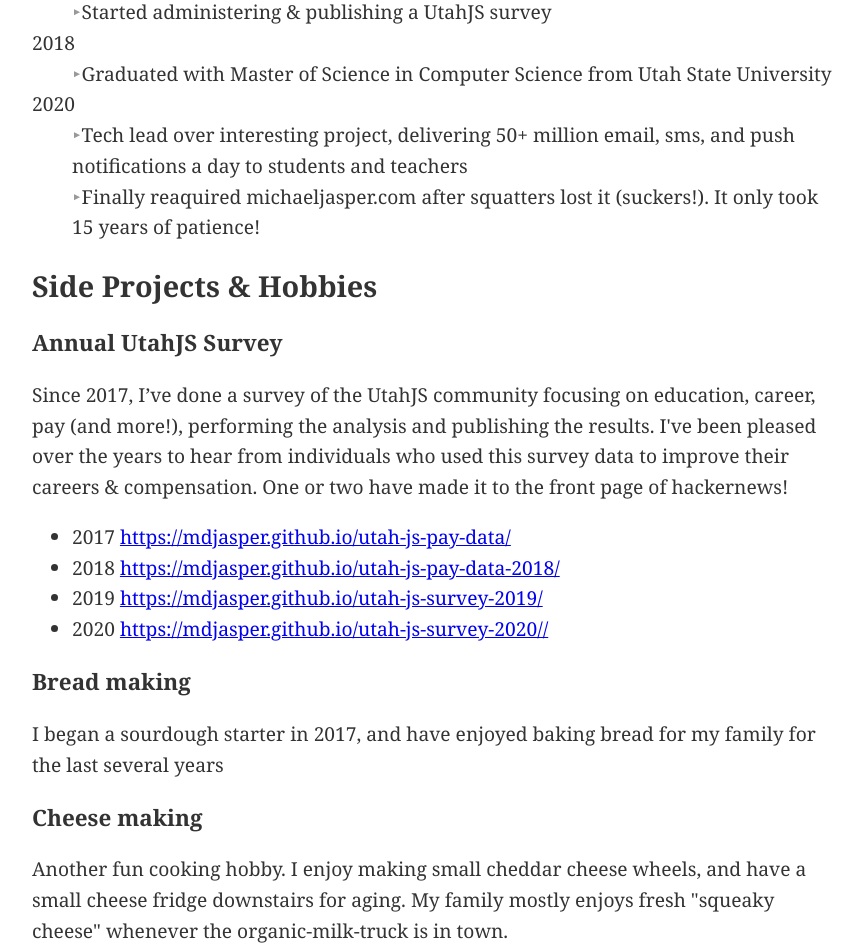
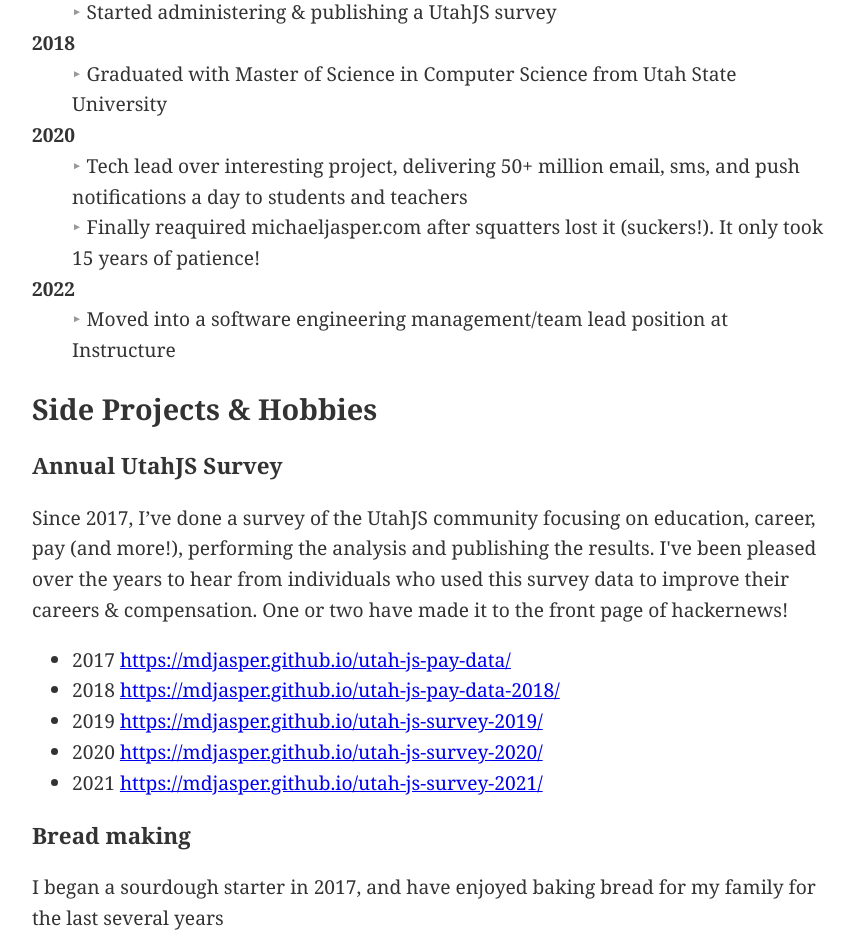
Before and after one commit to mdjasper/michaeljasper.com, a plain HTML site: page index.html in a window 1280 px wide. Shown: the part 1642-2592 px from the top of the page, without its empty margins (208-1071 px from the left). Drawn offline with Linux system fonts and the light colour scheme.

Commit message:
added new survey, experience

```diff
--- a/index.html
+++ b/index.html
@@ -26,8 +26,12 @@
       h1,h2,h3{
         line-height:1.3em;
       }
+      dt{
+        font-weight:bold;
+      }
       dd:before{
         content: "‣";
+        margin-right:5px;
         color: #999;
       }
       .header img{
@@ -111,6 +115,8 @@
       <dt>2020</dt>
       <dd>Tech lead over interesting project, delivering 50+ million email, sms, and push notifications a day to students and teachers</dd>
       <dd>Finally reaquired michaeljasper.com after squatters lost it (suckers!). It only took 15 years of patience!</dd>
+      <dt>2022</dt>
+      <dd>Moved into a software engineering management/team lead position at Instructure</dd>
     </dl>
 
     <h2>Side Projects & Hobbies</h2>
@@ -120,7 +126,8 @@
       <li>2017 <a href="https://mdjasper.github.io/utah-js-pay-data/" target="_blank">https://mdjasper.github.io/utah-js-pay-data/</a></li>
       <li>2018 <a href="https://mdjasper.github.io/utah-js-pay-data-2018/" target="_blank">https://mdjasper.github.io/utah-js-pay-data-2018/</a></li>
       <li>2019 <a href="https://mdjasper.github.io/utah-js-survey-2019/" target="_blank">https://mdjasper.github.io/utah-js-survey-2019/</a></li>
-      <li>2020 <a href="https://mdjasper.github.io/utah-js-survey-2020/" target="_blank">https://mdjasper.github.io/utah-js-survey-2020//</a></li>
+      <li>2020 <a href="https://mdjasper.github.io/utah-js-survey-2020/" target="_blank">https://mdjasper.github.io/utah-js-survey-2020/</a></li>
+      <li>2021 <a href="https://mdjasper.github.io/utah-js-survey-2021/" target="_blank">https://mdjasper.github.io/utah-js-survey-2021/</a></li>
     </ul>
     <h3>Bread making</h3>
     <p>I began a sourdough starter in 2017, and have enjoyed baking bread for my family for the last several years</p>
```
